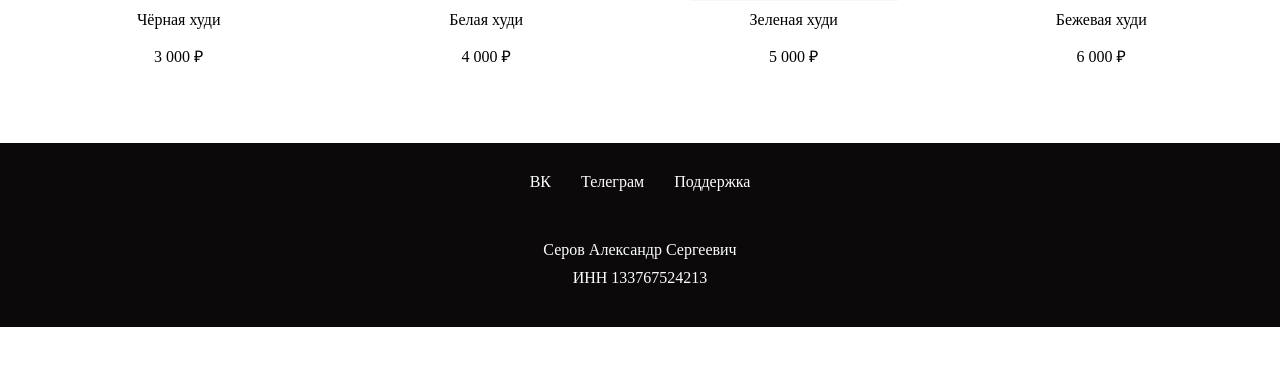
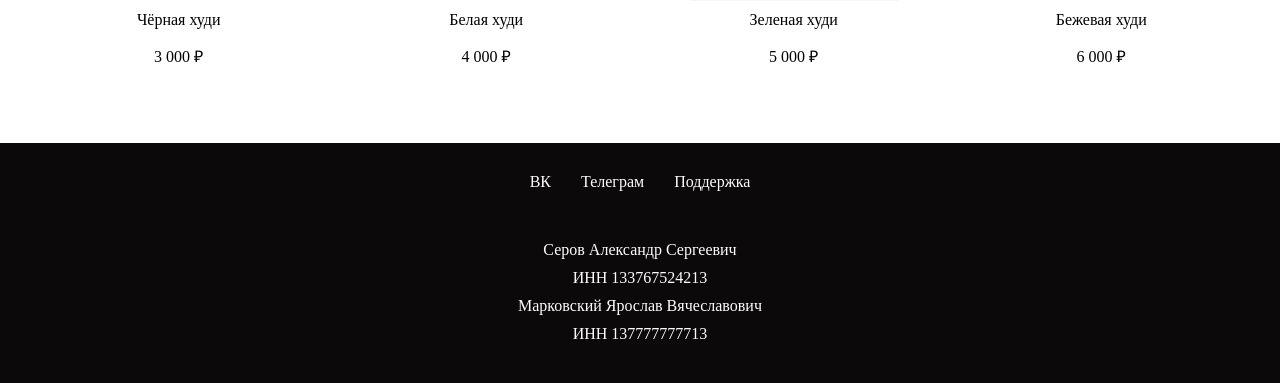
Before and after one commit to wertuuh/shop-of-Tshirts, a Flask app: page / in a window 1280 px wide. Shown: the part 1160-1543 px from the top of the page. Before the commit the page ends 1487 px from the top, so only its background shows below. Run offline with Flask 3, Linux system fonts and the light colour scheme; some libraries are stand-ins or nearby versions.

Commit message:
добавил свои данные в футер

```diff
--- a/flask-app/templates/index.html
+++ b/flask-app/templates/index.html
@@ -154,9 +154,11 @@
             <a href="https://t.me/" target="_blank">Телеграм</a>
             <a href="https://t.me/" target="_blank">Поддержка</a>
         </div>
-        <div class="last">
+                <div class="last">
             <p class="footer-text">Серов Александр Сергеевич</p>
             <p class="footer-text">ИНН 133767524213</p>
+            <p class="footer-text">Марковский Ярослав Вячеславович</p>
+            <p class="footer-text">ИНН 137777777713</p>
         </div>
     </div>
 
```
